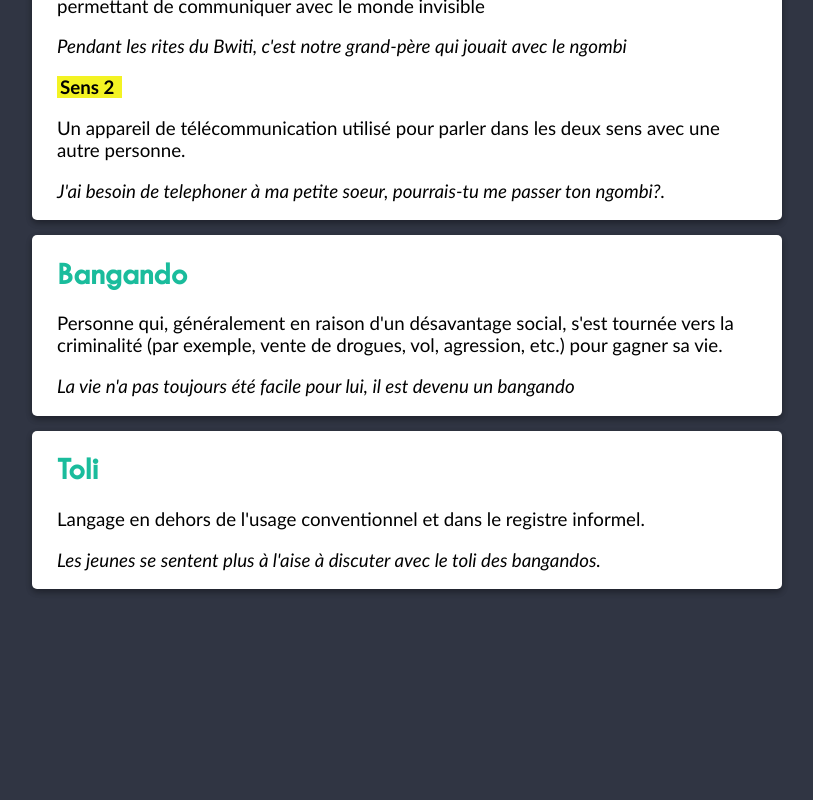
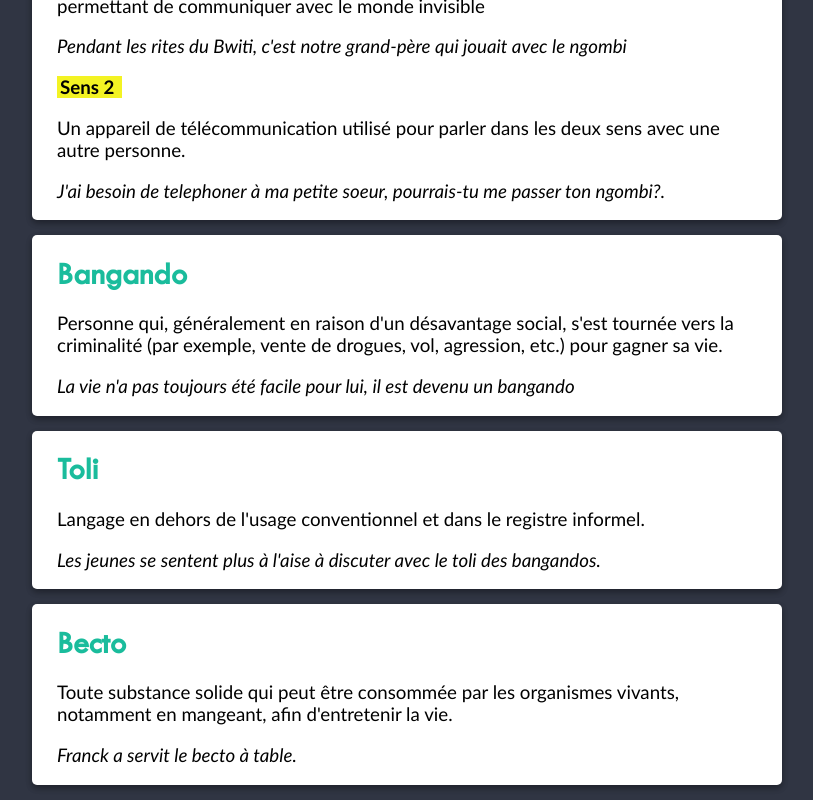
Before and after one commit to makak22/Letoli, a Next.js app: page /suggestions in a window 1280 px wide. Shown: the part 1064-1864 px from the top of the page, without its empty margins (233-1046 px from the left). Before the commit the page ends 1668 px from the top, so only its background shows below. Built offline with nearby package versions, Linux system fonts and the light colour scheme.

Commit message:
Update ladatabase.js

```diff
--- a/public/data/ladatabase.js
+++ b/public/data/ladatabase.js
@@ -201,5 +201,34 @@ export const toli = [
             "3":null
           }
         }
+      },
+      {
+        "id": 8,
+        "attributes": {
+          "mot": "Becto",
+          "genre":"masculin",
+          "nature":"nom",
+          "action":"suggerable",
+          "definition": {
+            "1": "Toute substance solide qui peut être consommée par les organismes vivants, notamment en mangeant, afin d'entretenir la vie.",
+            "2": null,
+            "3": null
+          },
+          "definitionEx": {
+            "1":"Franck a servit le becto à table.",
+            "2": null,
+            "3":null
+          },
+          "synonymes": {
+            "1":"Nourriture 🇫🇷, \n Bema, \n Bèlet",
+            "2": null,
+            "3": null
+          },
+          "expression": {
+            "1":"Il est midi, on mange le becto de maman",
+            "2":null,
+            "3":null
+          }
+        }
       }
 ]
```
